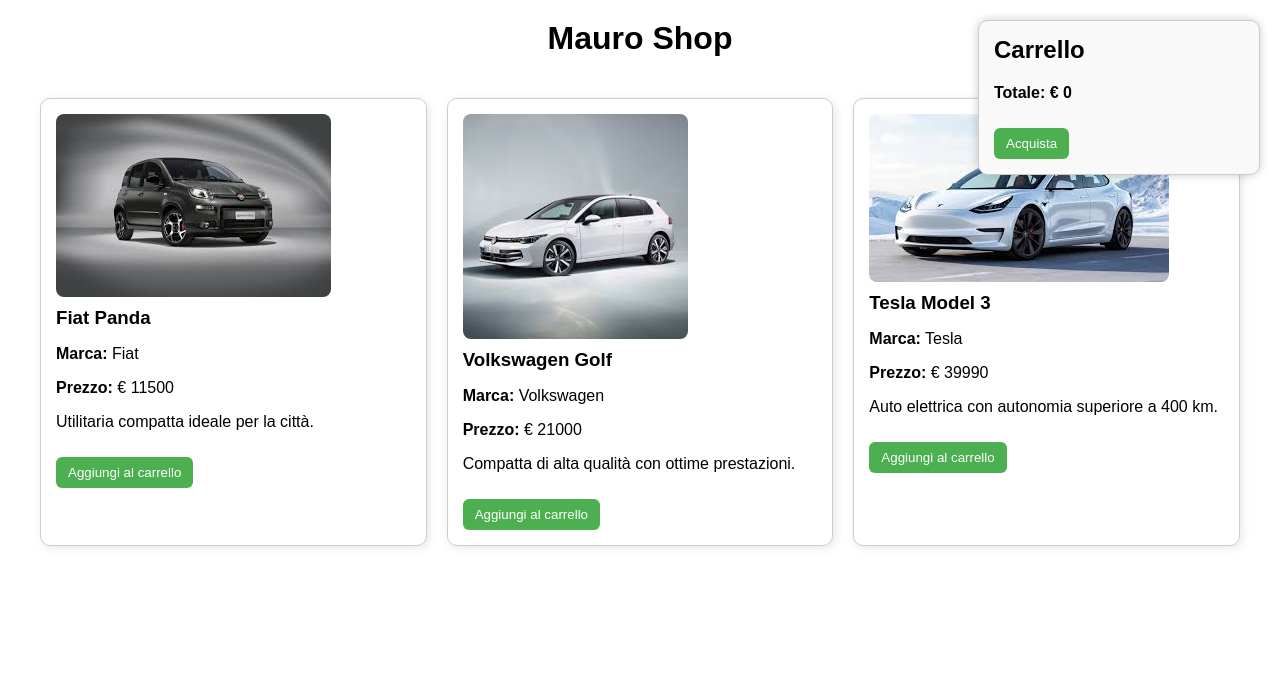
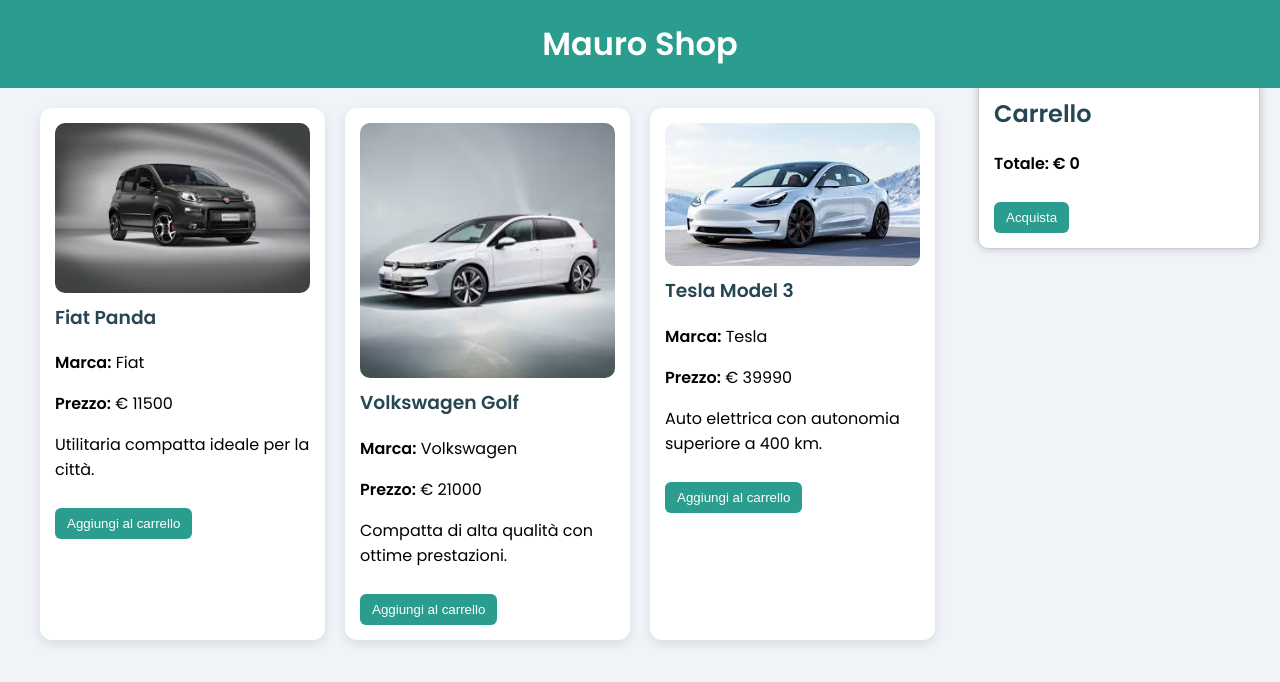
Before and after one commit to SimoneMauro/Scuola, a plain HTML site: page interfacciaecomm/index.html in a window 1280 px wide. Drawn offline with Linux system fonts and the light colour scheme; files whose address does not match are found by name.

Commit message:
Update index.html

```diff
--- a/interfacciaecomm/index.html
+++ b/interfacciaecomm/index.html
@@ -1,32 +1,64 @@
 <html>
 <head>
   <title>Mauro Shop</title>
+  <link href="https://fonts.googleapis.com/css2?family=Poppins:wght@400;600&display=swap" rel="stylesheet">
   <style>
-    body { font-family: Arial, sans-serif; margin: 0; padding: 20px; }
-    h1 { text-align: center; }
+    body {
+      font-family: 'Poppins', sans-serif;
+      margin: 0;
+      padding: 0;
+      background: #f0f4f8;
+    }
+
+    h1 {
+      text-align: center;
+      background-color: #2a9d8f;
+      color: white;
+      padding: 20px 0;
+      margin: 0;
+      font-size: 32px;
+      position: sticky;
+      top: 0;
+      z-index: 999;
+    }
 
     #container {
       display: grid;
       gap: 20px;
       padding: 20px;
-      grid-template-columns: repeat(auto-fill, minmax(300px, 1fr));
+      grid-template-columns: repeat(auto-fill, minmax(280px, 1fr));
+      max-width: 1200px;
+      margin: auto;
     }
 
     .card {
-      border: 1px solid #ccc;
+      background: white;
+      border-radius: 12px;
       padding: 15px;
-      border-radius: 10px;
-      box-shadow: 2px 2px 10px rgba(0,0,0,0.1);
+      box-shadow: 0 4px 12px rgba(0,0,0,0.1);
+      transition: transform 0.2s;
     }
 
-    .card img { max-width: 100%; height: auto; border-radius: 8px; }
-    .card h3 { margin: 10px 0 5px; }
+    .card:hover {
+      transform: scale(1.03);
+    }
+
+    .card img {
+      width: 100%;
+      height: auto;
+      border-radius: 10px;
+    }
+
+    .card h3 {
+      margin-top: 10px;
+      color: #264653;
+    }
 
     #cart {
       position: fixed;
-      top: 20px;
+      top: 80px;
       right: 20px;
-      background: #f9f9f9;
+      background: white;
       border: 1px solid #ccc;
       padding: 15px;
       border-radius: 10px;
@@ -38,10 +70,12 @@
 
     #cart h2 {
       margin-top: 0;
+      color: #264653;
     }
 
     .cart-item {
       margin-bottom: 10px;
+      font-size: 14px;
     }
 
     .total {
@@ -52,15 +86,16 @@
     button {
       margin-top: 10px;
       padding: 8px 12px;
-      background-color: #4CAF50;
+      background-color: #2a9d8f;
       color: white;
       border: none;
       border-radius: 6px;
       cursor: pointer;
+      transition: background-color 0.3s;
     }
 
     button:hover {
-      background-color: #45a049;
+      background-color: #21867a;
     }
   </style>
 </head>
```
